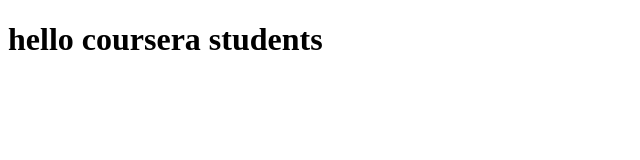
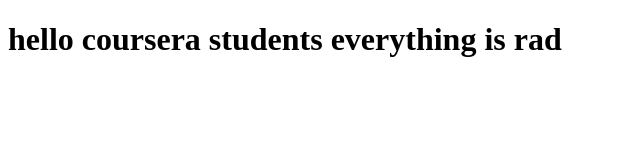
Before and after one commit to taylorsawft/coursera-test, a plain HTML site: page index.html in a window 1280 px wide. Shown: the whole page, without its empty margins (0-640 px from the left). Drawn offline with Linux system fonts and the light colour scheme.

Commit message:
more text

```diff
--- a/index.html
+++ b/index.html
@@ -5,6 +5,6 @@
     <title>Hello Courseca</title>
   </head>
   <body>
-    <h1>hello coursera students</h1>
+    <h1>hello coursera students everything is rad</h1>
   </body>
 </html>
```
